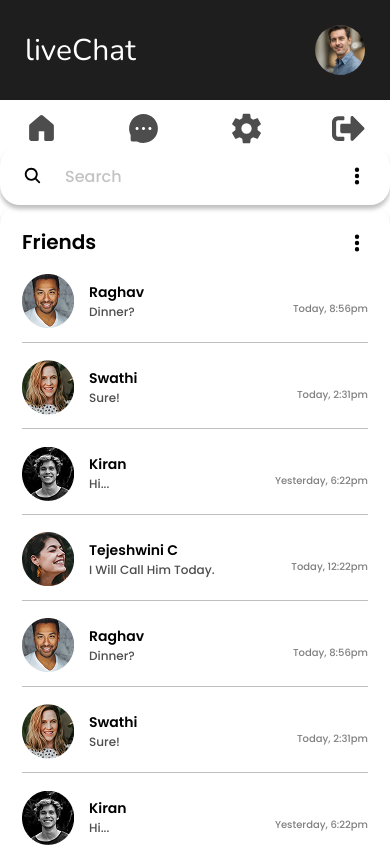
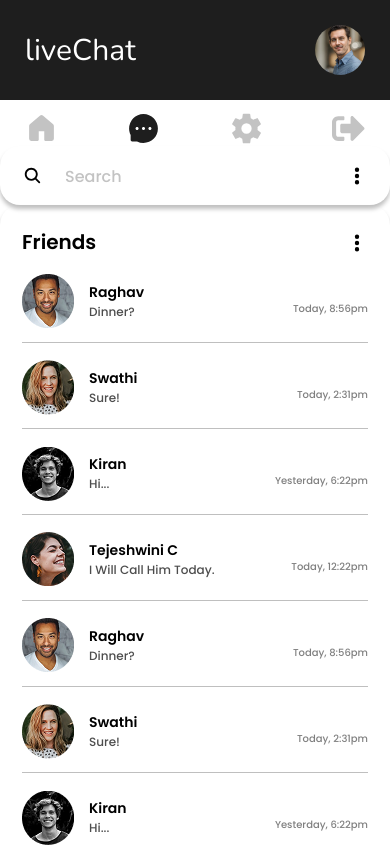
Before and after one commit to iyiu9akhan/liveChat, a React (Vite) app: page /liveChat/messages in a window 390 px wide. Shown: the top 847 px of the page. Built offline with nearby package versions, Linux system fonts and the light colour scheme.

Commit message:
windows: signIn && document overView

```diff
--- a/src/components/Layout/SideBar.jsx
+++ b/src/components/Layout/SideBar.jsx
@@ -5,10 +5,12 @@ import { IoSettingsSharp } from "react-icons/io5";
 import { FaSignOutAlt } from "react-icons/fa";
 import profilePic from "../../assets/home/profilepic.jpg";
 import { getAuth, signOut } from "firebase/auth";
-import { useNavigate } from "react-router";
+import { useLocation, useNavigate } from "react-router";
 import { toast } from "react-toastify";
 
 function SideBar() {
+  const location = useLocation();
+  const currentPath = location.pathname;
   const auth = getAuth();
   const navigate = useNavigate();
   const handleLogout = () => {
@@ -35,19 +37,46 @@ function SideBar() {
             />
           </div>
           <div className="flex md:flex-col items-end relative justify-between">
-            <div className="relative cursor-pointer h-[89px] text-[#4D4D4D] md:text-[#C3C3C3] md:hover:bg-white hover:text-[#1e1e1e] duration-300 mb-[26px] md:w-[161px] rounded-l-[20px] flex items-center md:pl-[45px] md:group">
-              <GoHomeFill className="text-[33px] md:text-[46px]" onClick={()=> navigate("/home")}/>
+            <div
+              className={`relative cursor-pointer h-[89px]  ${
+                currentPath === "/home"
+                  ? "md:bg-white text-[#1e1e1e] "
+                  : "text-[#C3C3C3]"
+              } duration-300 mb-[26px] md:w-[161px] rounded-l-[20px] flex items-center md:pl-[45px] md:group`}
+            >
+              <GoHomeFill
+                className="text-[33px] md:text-[46px]"
+                onClick={() => navigate("/home")}
+              />
               <div className="hidden md:block absolute w-[46px] h-[8px] md:w-[8px] md:h-[89px] bg-[#1e1e1e] bottom-0  md:top-0 md:right-0 rounded-b-2xl md:rounded-l-[25px] md:rounded-br-[0] group-hover:shadow-[-2px_0px_4px_0px_rgba(0,0,0,0.25)] duration-300"></div>
             </div>
-            <div className="relative cursor-pointer h-[89px] text-[#4D4D4D] md:text-[#C3C3C3] md:hover:bg-white hover:text-[#1e1e1e] duration-300 mb-[26px] md:w-[161px] rounded-l-[20px] flex items-center md:pl-[45px] md:group">
-              <AiFillMessage className="text-[33px] md:text-[46px]" onClick={()=> navigate("/messages")}/>
+            <div
+              className={`relative cursor-pointer h-[89px]  ${
+                currentPath === "/messages"
+                  ? "md:bg-white text-[#1e1e1e]"
+                  : "text-[#C3C3C3]"
+              } duration-300 mb-[26px] md:w-[161px] rounded-l-[20px] flex items-center md:pl-[45px] md:group`}
+            >
+              <AiFillMessage
+                className="text-[33px] md:text-[46px]"
+                onClick={() => navigate("/messages")}
+              />
               <div className="hidden md:block absolute w-[46px] h-[8px] md:w-[8px] md:h-[89px] bg-[#1e1e1e] bottom-0  md:top-0 md:right-0 rounded-b-2xl md:rounded-l-[25px] md:rounded-br-[0] group-hover:shadow-[-2px_0px_4px_0px_rgba(0,0,0,0.25)] duration-300"></div>
             </div>
-            <div className="relative cursor-pointer h-[89px] text-[#4D4D4D] md:text-[#C3C3C3] md:hover:bg-white hover:text-[#1e1e1e] duration-300 mb-[26px] md:w-[161px] rounded-l-[20px] flex items-center md:pl-[45px] md:group">
-              <IoSettingsSharp className="text-[33px] md:text-[46px]" onClick={()=> navigate("/settings")}/>
+            <div
+              className={`relative cursor-pointer h-[89px]    ${
+                currentPath === "/settings"
+                  ? "md:bg-white text-[#1e1e1e]"
+                  : "text-[#C3C3C3]"
+              } duration-300 mb-[26px] md:w-[161px] rounded-l-[20px] flex items-center md:pl-[45px] md:group`}
+            >
+              <IoSettingsSharp
+                className="text-[33px] md:text-[46px]"
+                onClick={() => navigate("/settings")}
+              />
               <div className="hidden md:block absolute w-[46px] h-[8px] md:w-[8px] md:h-[89px] bg-[#1e1e1e] bottom-0  md:top-0 md:right-0 rounded-b-2xl md:rounded-l-[25px] md:rounded-br-[0] group-hover:shadow-[-2px_0px_4px_0px_rgba(0,0,0,0.25)] duration-300"></div>
             </div>
-            <div className="md:hidden relative cursor-pointer h-[89px] text-[#4D4D4D] md:text-[#C3C3C3] md:hover:bg-white hover:text-[#1e1e1e] duration-300 mb-[26px] md:w-[161px] rounded-l-[20px] flex items-center md:pl-[45px] md:group">
+            <div className="md:hidden relative cursor-pointer h-[89px] text-[#C3C3C3]  md:hover:bg-white hover:text-[#1e1e1e] duration-300 mb-[26px] md:w-[161px] rounded-l-[20px] flex items-center" onClick={handleLogout}>
               <FaSignOutAlt className="text-[33px] md:text-[46px]" />
               <div className="hidden md:block absolute w-[46px] h-[8px] md:w-[8px] md:h-[89px] bg-[#1e1e1e] bottom-0  md:top-0 md:right-0 rounded-b-2xl md:rounded-l-[25px] md:rounded-br-[0] group-hover:shadow-[-2px_0px_4px_0px_rgba(0,0,0,0.25)] duration-300"></div>
             </div>
--- a/src/pages/Messages.jsx
+++ b/src/pages/Messages.jsx
@@ -9,10 +9,10 @@ function Messages() {
   return (
     <div>
       <Container>
-        <div className="md:flex md:h-screen md:py-[35px] gap-[43px] mb-5 md:mb-0">
+        <div className="md:flex md:h-screen md:py-[35px] gap-[43px] mb-5 md:mb-0 md:justify-between">
           <SideBar />
-          <div className="flex">
-            <div className="w-[427px] flex flex-col h-[100%] justify-between">
+          <div className="md:flex md:justify-between">
+            <div className="md:w-[427px] flex flex-col h-[100%] justify-between">
               <div className="relative">
                 <input
                   type="text"
@@ -32,6 +32,7 @@ function Messages() {
               <Friends className="md:w-[427px] h-[90%]" />
             </div>
           </div>
+          <div className="shadow-[0px_4px_4px_0px_rgba(0,0,0,0.25)] w-[689px] rounded-[20px]"></div>
         </div>
       </Container>
     </div>
```
